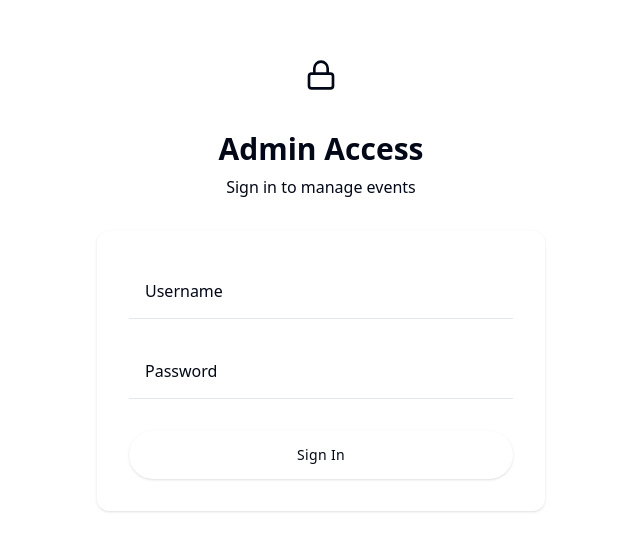
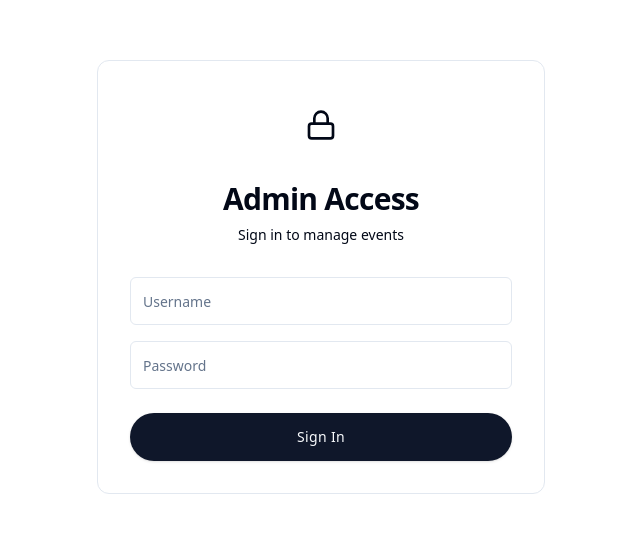
Before and after one commit to naufalzhafran/running-calender, a Next.js app: page /login in a window 1280 px wide. Shown: the part 123-674 px from the top of the page, without its empty margins (319-959 px from the left). Built offline with nearby package versions, Linux system fonts and the light colour scheme.

Commit message:
refactor: migrate login page to use Shadcn UI components and refresh visual design.

```diff
--- a/app/login/page.tsx
+++ b/app/login/page.tsx
@@ -3,6 +3,8 @@
 import { useState } from "react";
 import { useRouter } from "next/navigation";
 import { Lock } from "lucide-react";
+import { Button } from "@/components/ui/button";
+import { Input } from "@/components/ui/input";
 
 export default function LoginPage() {
   const [username, setUsername] = useState("");
@@ -37,87 +39,73 @@ export default function LoginPage() {
   };
 
   return (
-    <div className="min-h-screen bg-md-surface text-md-on-surface flex items-center justify-center p-4">
-      <div className="max-w-md w-full">
+    <div className="min-h-screen bg-md-background text-md-on-background flex items-center justify-center p-4 relative overflow-hidden">
+      {/* Ambient Backdrops */}
+      <div className="absolute top-0 right-0 w-[800px] h-[800px] bg-md-primary/5 rounded-full blur-3xl -translate-y-1/2 translate-x-1/2 -z-10" />
+      <div className="absolute bottom-0 left-0 w-[600px] h-[600px] bg-md-secondary/5 rounded-full blur-3xl translate-y-1/3 -translate-x-1/3 -z-10" />
+
+      <div className="max-w-md w-full relative z-10">
+        <div className="bg-md-surface-container-low rounded-xl p-8 border border-md-outline/5 relative overflow-hidden">
+          {/* Decorative shape inside card */}
+          <div className="absolute -right-20 -top-20 w-64 h-64 bg-md-primary/5 rounded-full blur-2xl pointer-events-none" />
+
+          <div className="relative z-10">
             {/* Header with Icon */}
             <div className="flex flex-col items-center mb-8">
               <div className="w-16 h-16 bg-md-primary-container rounded-2xl flex items-center justify-center mb-6">
                 <Lock className="w-8 h-8 text-md-on-primary-container" />
               </div>
-          <h1 className="text-headline-medium md:text-3xl font-bold text-center">
+              <h1 className="text-3xl font-bold text-md-on-surface text-center tracking-tight">
                 Admin Access
               </h1>
-          <p className="text-md-on-surface-variant mt-2 text-center">
+              <p className="text-md-on-surface-variant mt-2 text-center text-sm">
                 Sign in to manage events
               </p>
             </div>
 
-        <form
-          onSubmit={handleSubmit}
-          className="bg-md-surface-container p-8 rounded-xl space-y-6 shadow-sm"
-        >
+            <form onSubmit={handleSubmit} className="space-y-6">
               {error && (
-            <div className="bg-md-error/10 text-md-error px-4 py-3 rounded-xl text-sm font-medium flex items-center">
+                <div className="bg-destructive/10 text-destructive px-4 py-3 rounded-md text-sm font-medium flex items-center justify-center border border-destructive/20">
                   {error}
                 </div>
               )}
 
-          {/* MD3 Filled Input - Username */}
-          <div className="relative group">
-            <div className="bg-md-surface-container-highest rounded-t-lg border-b border-md-outline/40 h-14 relative flex items-center px-4 transition-colors focus-within:border-b-2 focus-within:border-md-primary hover:bg-md-on-surface/5">
-              <input
+              <div className="space-y-4">
+                <div className="space-y-2">
+                  <Input
                     id="username"
                     type="text"
                     required
-                className="w-full bg-transparent border-none outline-none text-md-on-surface placeholder-transparent peer pt-4 pb-1 text-base h-full"
                     placeholder="Username"
                     value={username}
                     onChange={(e) => setUsername(e.target.value)}
+                    className="h-12 bg-md-surface-container-highest/50 border-md-outline/10 focus-visible:ring-md-primary"
                   />
-              <label
-                htmlFor="username"
-                className="absolute left-4 top-4 text-md-on-surface-variant text-base transition-all duration-200 pointer-events-none
-                peer-placeholder-shown:top-4 peer-placeholder-shown:text-base
-                peer-focus:top-1 peer-focus:text-xs peer-focus:text-md-primary
-                peer-[:not(:placeholder-shown)]:top-1 peer-[:not(:placeholder-shown)]:text-xs"
-              >
-                Username
-              </label>
+                </div>
+
+                <div className="space-y-2">
+                  <Input
+                    id="password"
+                    type="password"
+                    required
+                    placeholder="Password"
+                    value={password}
+                    onChange={(e) => setPassword(e.target.value)}
+                    className="h-12 bg-md-surface-container-highest/50 border-md-outline/10 focus-visible:ring-md-primary"
+                  />
                 </div>
               </div>
 
-          {/* MD3 Filled Input - Password */}
-          <div className="relative group">
-            <div className="bg-md-surface-container-highest rounded-t-lg border-b border-md-outline/40 h-14 relative flex items-center px-4 transition-colors focus-within:border-b-2 focus-within:border-md-primary hover:bg-md-on-surface/5">
-              <input
-                id="password"
-                type="password"
-                required
-                className="w-full bg-transparent border-none outline-none text-md-on-surface placeholder-transparent peer pt-4 pb-1 text-base h-full"
-                placeholder="Password"
-                value={password}
-                onChange={(e) => setPassword(e.target.value)}
-              />
-              <label
-                htmlFor="password"
-                className="absolute left-4 top-4 text-md-on-surface-variant text-base transition-all duration-200 pointer-events-none
-                peer-placeholder-shown:top-4 peer-placeholder-shown:text-base
-                peer-focus:top-1 peer-focus:text-xs peer-focus:text-md-primary
-                peer-[:not(:placeholder-shown)]:top-1 peer-[:not(:placeholder-shown)]:text-xs"
+              <Button
+                type="submit"
+                disabled={loading}
+                className="w-full h-12 rounded-full font-medium text-sm tracking-wide shadow-sm"
               >
-                Password
-              </label>
+                {loading ? "Signing in..." : "Sign In"}
+              </Button>
+            </form>
           </div>
         </div>
-
-          <button
-            type="submit"
-            disabled={loading}
-            className="w-full h-12 rounded-full bg-md-primary text-md-on-primary font-medium text-sm tracking-wide shadow-sm hover:shadow-md hover:bg-md-primary/90 active:scale-[0.98] transition-all duration-200 disabled:opacity-50 disabled:pointer-events-none mt-2"
-          >
-            {loading ? "Signing in..." : "Sign In"}
-          </button>
-        </form>
       </div>
     </div>
   );
```
Lines whose indentation alone changed are shown as unchanged.
